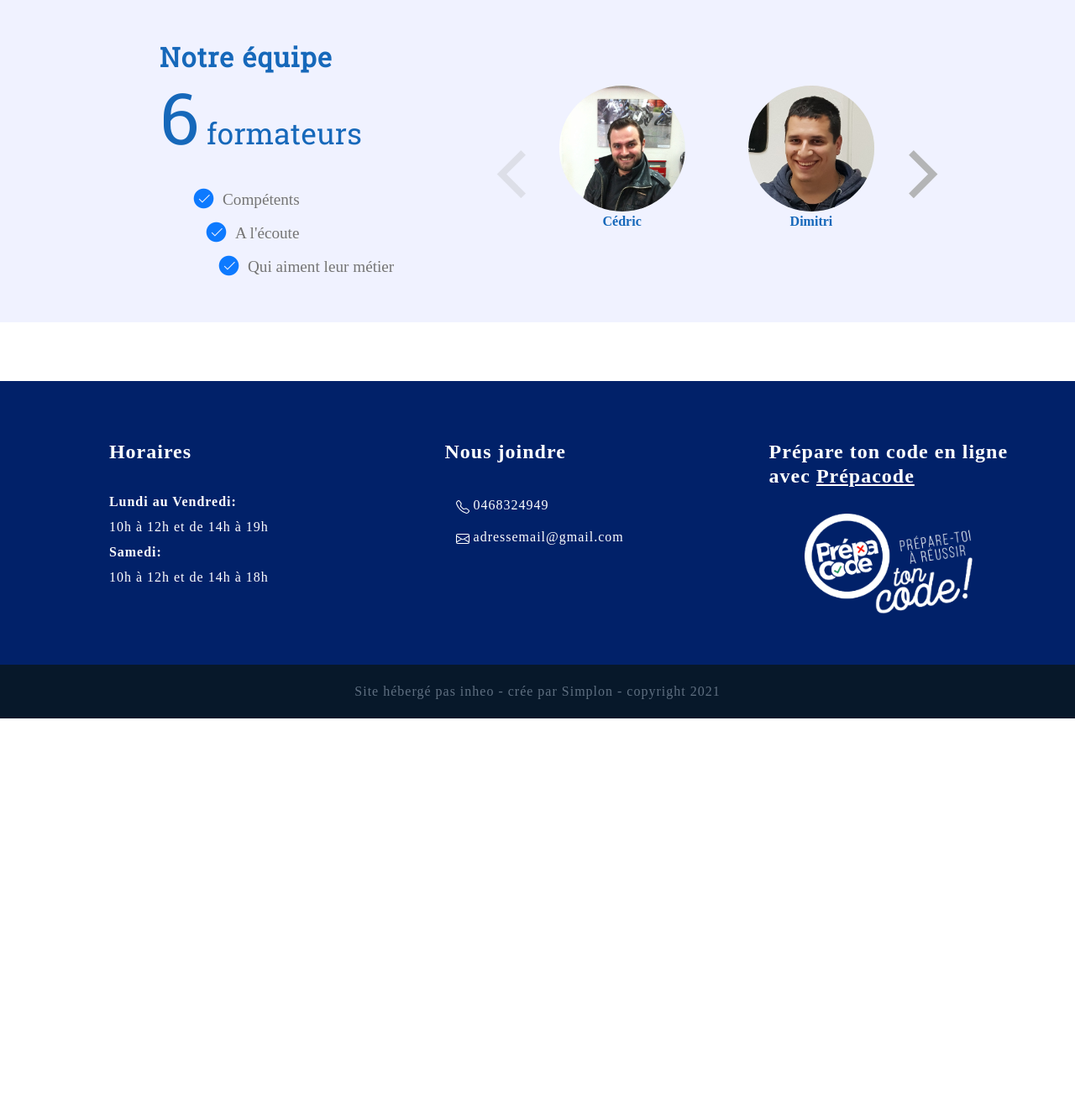
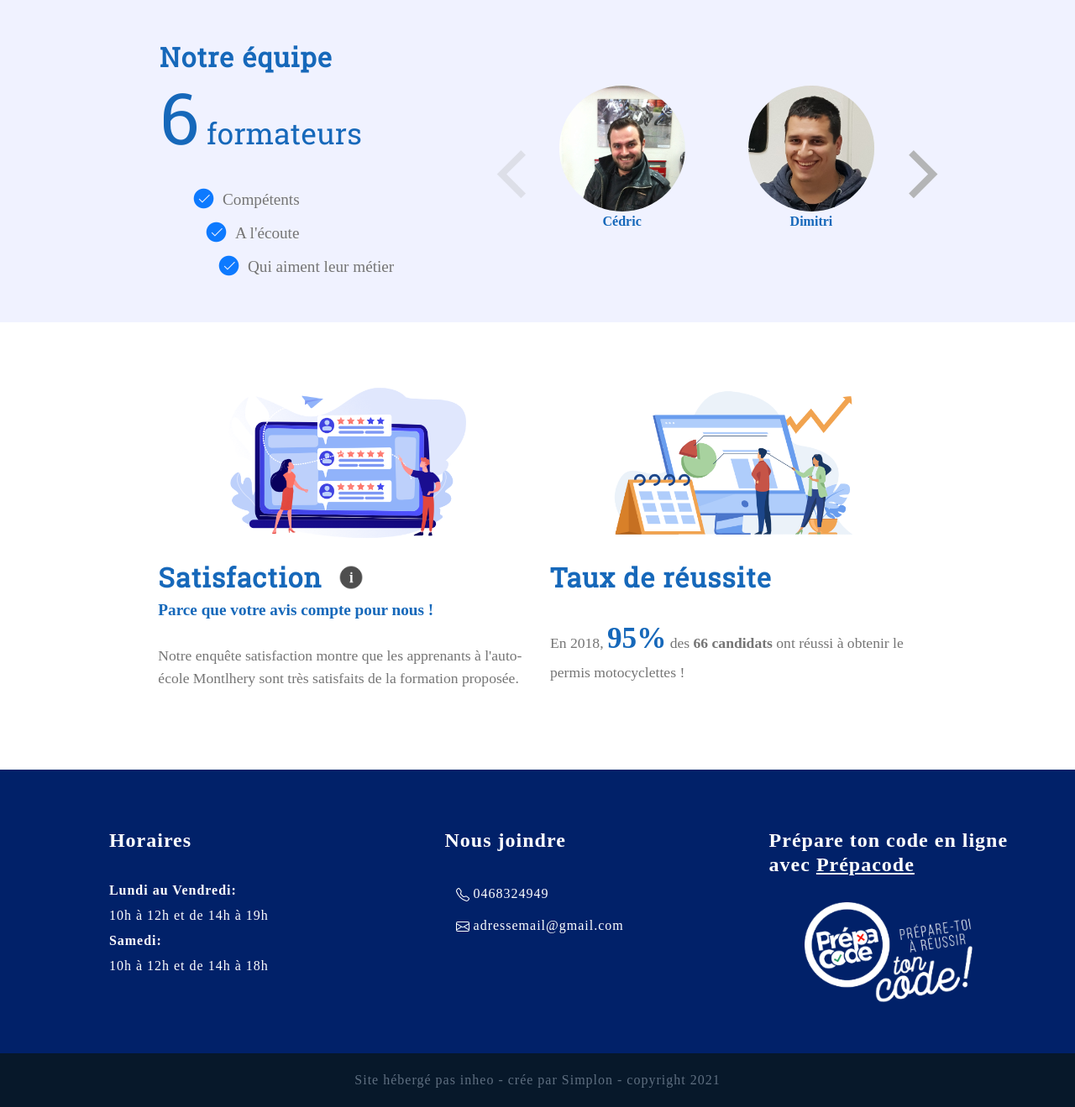
Before and after one commit to Aurore-git/Montlhery, a PHP site: page / in a window 1280 px wide. Shown: the part 3075-4394 px from the top of the page at 84% size. Before the commit the page ends 3931 px from the top, so only its background shows below. Run offline with PHP 8.4, Linux system fonts and the light colour scheme; some web fonts are replaced.

Commit message:
index amélioré

```diff
--- a/assets/css/style.css
+++ b/assets/css/style.css
@@ -29,6 +29,13 @@ h1{
   padding-top: 20px;
   padding-bottom: 20px;
   letter-spacing: 1px;
+}
+
+h2{
+  font-family: 'Raleway-Medium';
+  font-size: 1.6em !important;
+  font-weight: bold;
+  color: #1668BA;
 }
 
 .row{
@@ -319,6 +326,54 @@ div.section-history-description strong{
   color: #1668BA;
 }
 
+/*------Statistics------*/
+
+.section-stats{
+  margin-left: 80px !important;
+  margin-right: 80px !important;
+  align-items: flex-start;
+  justify-content: center;
+  margin-bottom: 80px;
+}
+
+.section-stats-pictures{
+  text-align: center;
+}
+
+.section-stats h1{
+  text-align: left !important;
+  display: flex;
+  margin-right: 30px;
+  align-items: center;
+}
+
+.icon-info{
+  width: 50px;
+  height: 50px;
+  margin-left: 20px;
+}
+
+.section-stats h2{
+  margin-top: -20px;
+  margin-bottom: 30px;
+  font-size: 1.2em !important;
+}
+
+.pictures{
+  width: 70%;
+  height: auto;
+}
+
+.section-stats p{
+  color: #757575;
+  font-size: 1.1em;
+}
+
+.pourcentage{
+  font-size: 2em;
+  color: #1668BA;
+  font-weight: bold;
+}
 
 /*------------Responsive------------*/
 
@@ -406,6 +461,12 @@ div.section-history-description strong{
   .section-history-description{
     font-size: 1.2em;
   }
+
+  .icon-info{
+  width: 40px;
+  height: 40px;
+  margin-left: 20px;
+}
 }
 
 @media (max-width: 1400px){
@@ -441,6 +502,12 @@ div.section-history-description strong{
   .section-history-description{
     font-size: 1em;
   }
+
+  .icon-info{
+  width: 30px;
+  height: 30px;
+  margin-left: 20px;
+}
 }
 
 @media (max-width : 1200px){
@@ -525,6 +592,10 @@ div.section-history-description strong{
 }
 
 @media (max-width: 900px){
+  h1{
+    font-size: 1.8em !important;
+  }
+
   .flickity .carousel-cell {
   width: 150px;
   height: 150px;
@@ -668,6 +739,10 @@ div.section-history-description strong{
   width: 70%;
   height: 70%;
   }
+
+   .section-stats{
+    margin: 10px !important;
+  }
 }
 
 @media (max-width: 480px){
--- a/index.php
+++ b/index.php
@@ -198,6 +198,27 @@ Nicolas et Gary Caussignac dirigent l’auto-école accompagnés de cinq autres
   </div>
 </div>
 
+<!--Stats-->
+<div class="container-fluid">
+  <div class="row section-stats">
+    <div class="col-12 col-md-6 col-lg-5 d-md-grid">
+      <div class="section-stats-pictures">
+        <img src="assets/img/illustrations/avis.png" alt="picture" class="pictures"/>
+      </div>
+        <h1>Satisfaction <img src="assets/img/icones/i-grey.png" alt="informations" class="icon-info"></h1>
+        <h2>Parce que votre avis compte pour nous !</h2>
+        <p>Notre enquête satisfaction montre que les apprenants à l'auto-
+  école Montlhery sont très satisfaits de la formation proposée.</p>
+    </div>
+    <div class="col-12 col-md-6 col-lg-5 d-md-grid">
+      <div class="section-stats-pictures">
+        <img src="assets/img/illustrations/stats.png" alt="picture" class="pictures"/>
+      </div>
+      <h1>Taux de réussite</h1>
+      <p>En 2018, <span class="pourcentage">95%</span> des <strong>66 candidats</strong> ont réussi à obtenir le permis motocyclettes !</p>
+    </div>
+  </div>
+</div>
 
 <!--footer-->
 <?php include 'includes/footer.php'; ?>
```
